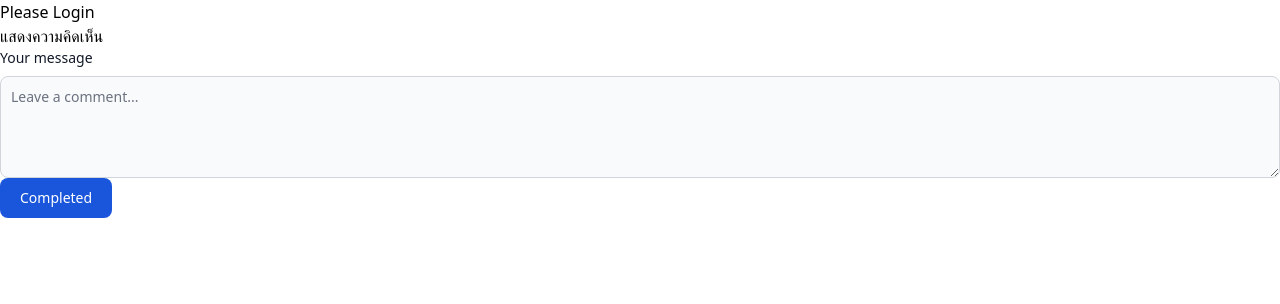
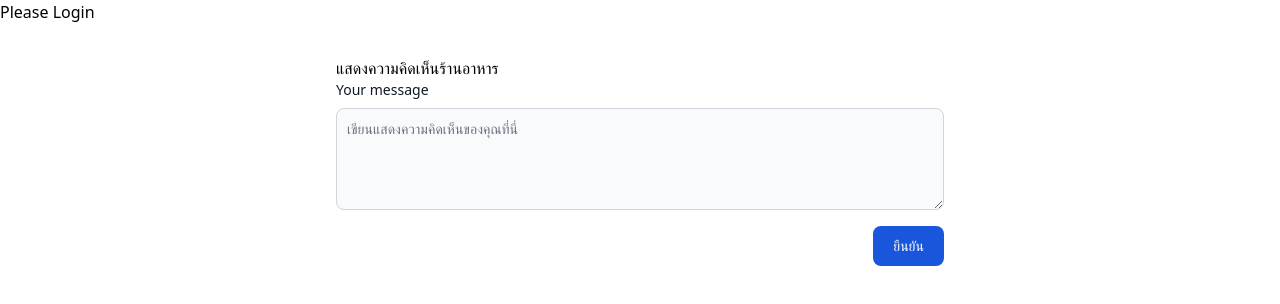
Before and after one commit to Zesiria/JARVIS-Restaurant-Vue, a Vue app in the folder app/: page /customer/review in a window 1280 px wide. Shown: the top 304 px of the page. Built offline with nearby package versions, Linux system fonts and the light colour scheme.

Commit message:
page review

```diff
--- a/app/src/views/customer/ReviewView.vue
+++ b/app/src/views/customer/ReviewView.vue
@@ -51,16 +51,19 @@
 </script>
 
 <template>
-    <h1>แสดงความคิดเห็น</h1>
+  <div class="m-8">
+    <div class="m-auto min-w-fit sm:w-2/3 lg:w-1/2">
+<div class="">
+    <h1>แสดงความคิดเห็นร้านอาหาร</h1>
 
     <div>
         <label for="message" class="block mb-2 text-sm font-medium text-gray-900 dark:text-gray-400">Your message</label>
-        <textarea v-model="this.message" rows="4" class="block p-2.5 w-full text-sm text-gray-900 bg-gray-50 rounded-lg border border-gray-300 focus:ring-blue-500 focus:border-blue-500 dark:bg-gray-700 dark:border-gray-600 dark:placeholder-gray-400 dark:text-white dark:focus:ring-blue-500 dark:focus:border-blue-500" placeholder="Leave a comment..."></textarea>
+        <textarea v-model="this.message" rows="4" class="block p-2.5 w-full text-sm text-gray-900 bg-gray-50 rounded-lg border border-gray-300 focus:ring-blue-500 focus:border-blue-500 dark:bg-gray-700 dark:border-gray-600 dark:placeholder-gray-400 dark:text-white dark:focus:ring-blue-500 dark:focus:border-blue-500" placeholder="เขียนแสดงความคิดเห็นของคุณที่นี่"></textarea>
     </div>
 
     <Popup :open="isOpen">
         <template v-slot:header>
-            ยินยันการแสดงความคิดเห็น
+            ยืนยันการแสดงความคิดเห็น
         </template>
 
         <template v-slot:content>
@@ -76,6 +79,8 @@
             </button>
           </template>
         </Popup>
-
-    <button @click="handleCompleteReview" class="text-white bg-blue-700 hover:bg-blue-800 focus:ring-4 focus:outline-none focus:ring-blue-300 font-medium rounded-lg text-sm w-full sm:w-auto px-5 py-2.5 text-center dark:bg-blue-600 dark:hover:bg-blue-700 dark:focus:ring-blue-800">Completed</button>
+      <button @click="handleCompleteReview" class="float-right mt-4 text-white bg-blue-700 hover:bg-blue-800 focus:ring-4 focus:outline-none focus:ring-blue-300 font-medium rounded-lg text-sm sm:w-auto px-5 py-2.5 text-center dark:bg-blue-600 dark:hover:bg-blue-700 dark:focus:ring-blue-800">ยืนยัน</button>
+    </div>
+  </div>
+  </div>
 </template>
```
